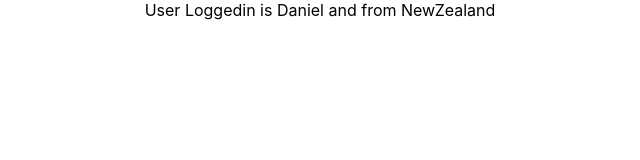
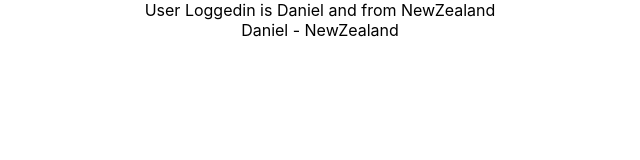
Before and after one commit to sivasaraa/state-hook, a React (Create React App) app: page / in a window 1280 px wide. Shown: the top 160 px of the page, without its empty margins (320-960 px from the left). Built offline with nearby package versions, Linux system fonts and the light colour scheme.

Commit message:
simplified using useContext

```diff
--- a/src/Component/ComponentB.js
+++ b/src/Component/ComponentB.js
@@ -1,10 +1,15 @@
-import React from 'react'
+import React, { useContext, useReducer } from 'react'
 import ComponentC from './ComponentC'
+import { userContext, channelContext } from './ComponentA'
 
 function ComponentB(){
+    const user = useContext(userContext)
+    const channel = useContext(channelContext)
+
     return (
         <div>
             <ComponentC />
+            <div>{user} - {channel}</div>
         </div>
     )
 }
```
